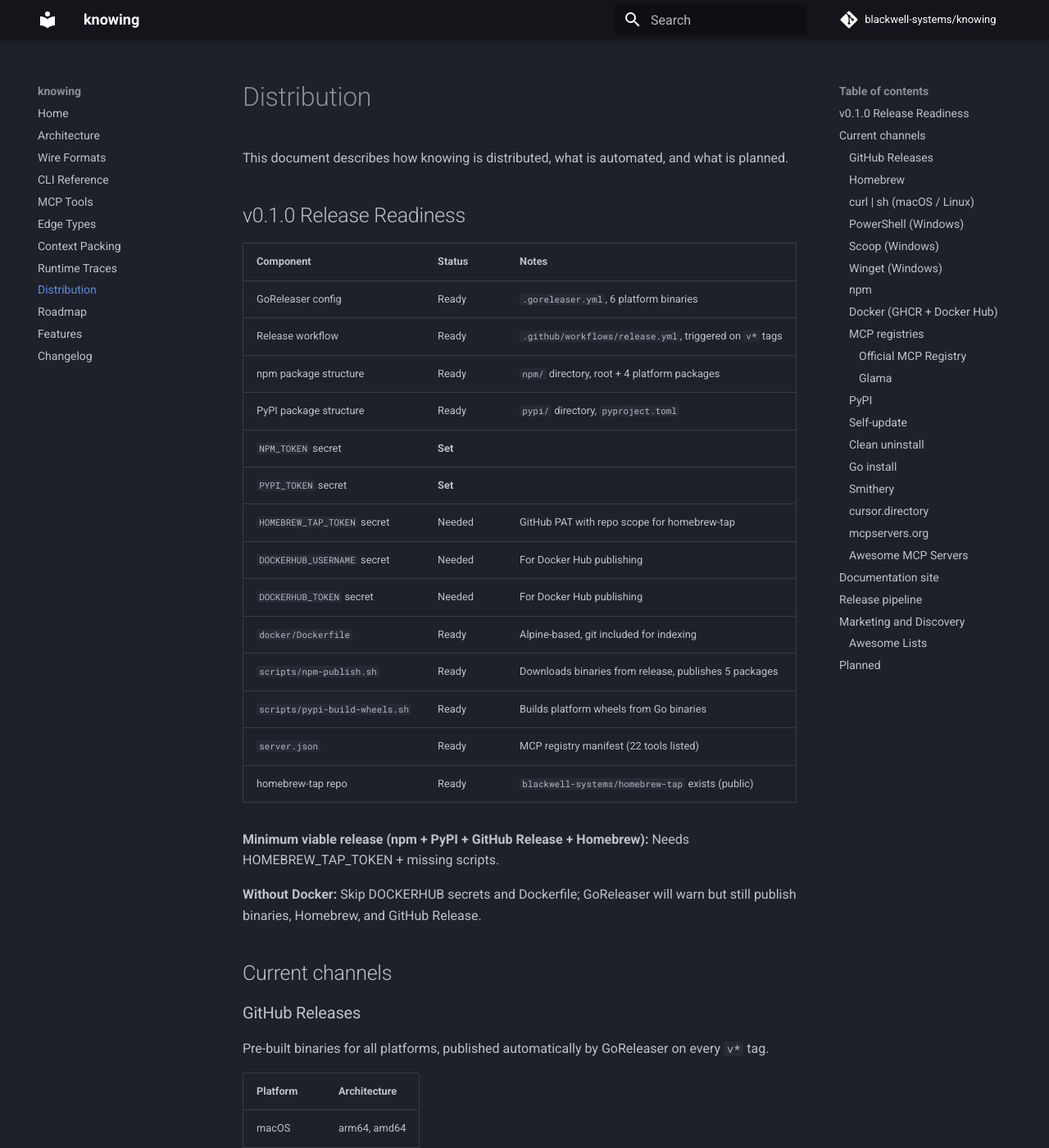
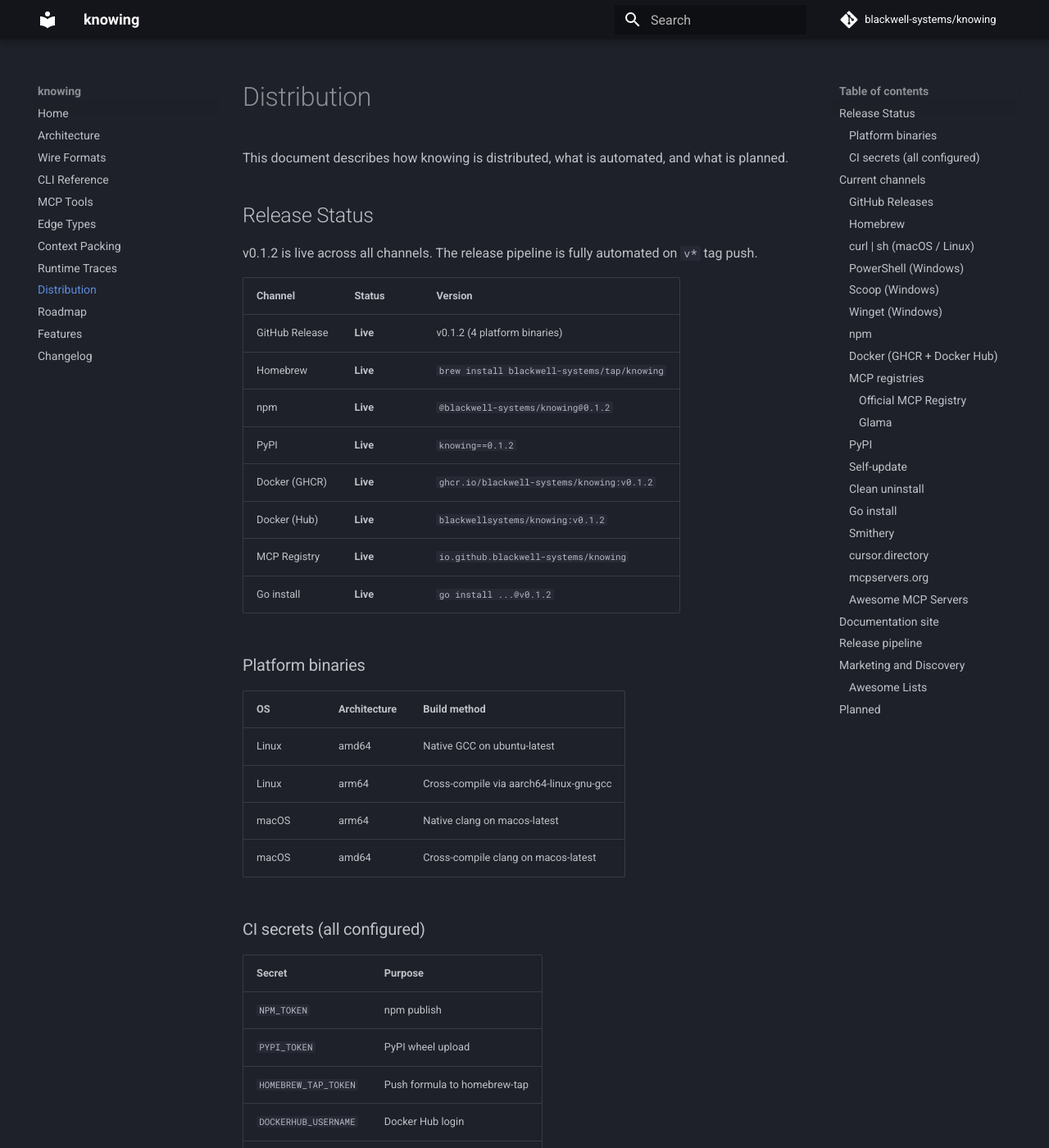
Before and after one commit to blackwell-systems/knowing, an MkDocs documentation site: the page built from docs/DISTRIBUTION.md, in a window 1280 px wide and 1400 px high. Shown: the whole window at 82% size. Built offline with MkDocs 1.6.1 and Material for MkDocs 9.7.7, drawn with Linux system fonts in a browser that asks for light colours; comment, search, counter and statistics services are not loaded.

Commit message:
docs: update DISTRIBUTION.md with live v0.1.2 release status

```diff
--- a/docs/DISTRIBUTION.md
+++ b/docs/DISTRIBUTION.md
@@ -2,28 +2,39 @@
 
 This document describes how knowing is distributed, what is automated, and what is planned.
 
-## v0.1.0 Release Readiness
+## Release Status
 
-| Component | Status | Notes |
-|-----------|--------|-------|
-| GoReleaser config | Ready | `.goreleaser.yml`, 6 platform binaries |
-| Release workflow | Ready | `.github/workflows/release.yml`, triggered on `v*` tags |
-| npm package structure | Ready | `npm/` directory, root + 4 platform packages |
-| PyPI package structure | Ready | `pypi/` directory, `pyproject.toml` |
-| `NPM_TOKEN` secret | **Set** | |
-| `PYPI_TOKEN` secret | **Set** | |
-| `HOMEBREW_TAP_TOKEN` secret | Needed | GitHub PAT with repo scope for homebrew-tap |
-| `DOCKERHUB_USERNAME` secret | Needed | For Docker Hub publishing |
-| `DOCKERHUB_TOKEN` secret | Needed | For Docker Hub publishing |
-| `docker/Dockerfile` | Ready | Alpine-based, git included for indexing |
-| `scripts/npm-publish.sh` | Ready | Downloads binaries from release, publishes 5 packages |
-| `scripts/pypi-build-wheels.sh` | Ready | Builds platform wheels from Go binaries |
-| `server.json` | Ready | MCP registry manifest (22 tools listed) |
-| homebrew-tap repo | Ready | `blackwell-systems/homebrew-tap` exists (public) |
+v0.1.2 is live across all channels. The release pipeline is fully automated on `v*` tag push.
 
-**Minimum viable release (npm + PyPI + GitHub Release + Homebrew):** Needs HOMEBREW_TAP_TOKEN + missing scripts.
+| Channel | Status | Version |
+|---------|--------|---------|
+| GitHub Release | **Live** | v0.1.2 (4 platform binaries) |
+| Homebrew | **Live** | `brew install blackwell-systems/tap/knowing` |
+| npm | **Live** | `@blackwell-systems/knowing@0.1.2` |
+| PyPI | **Live** | `knowing==0.1.2` |
+| Docker (GHCR) | **Live** | `ghcr.io/blackwell-systems/knowing:v0.1.2` |
+| Docker (Hub) | **Live** | `blackwellsystems/knowing:v0.1.2` |
+| MCP Registry | **Live** | `io.github.blackwell-systems/knowing` |
+| Go install | **Live** | `go install ...@v0.1.2` |
 
-**Without Docker:** Skip DOCKERHUB secrets and Dockerfile; GoReleaser will warn but still publish binaries, Homebrew, and GitHub Release.
+### Platform binaries
+
+| OS | Architecture | Build method |
+|----|-------------|--------------|
+| Linux | amd64 | Native GCC on ubuntu-latest |
+| Linux | arm64 | Cross-compile via aarch64-linux-gnu-gcc |
+| macOS | arm64 | Native clang on macos-latest |
+| macOS | amd64 | Cross-compile clang on macos-latest |
+
+### CI secrets (all configured)
+
+| Secret | Purpose |
+|--------|---------|
+| `NPM_TOKEN` | npm publish |
+| `PYPI_TOKEN` | PyPI wheel upload |
+| `HOMEBREW_TAP_TOKEN` | Push formula to homebrew-tap |
+| `DOCKERHUB_USERNAME` | Docker Hub login |
+| `DOCKERHUB_TOKEN` | Docker Hub push |
 
 ## Current channels
 
```
